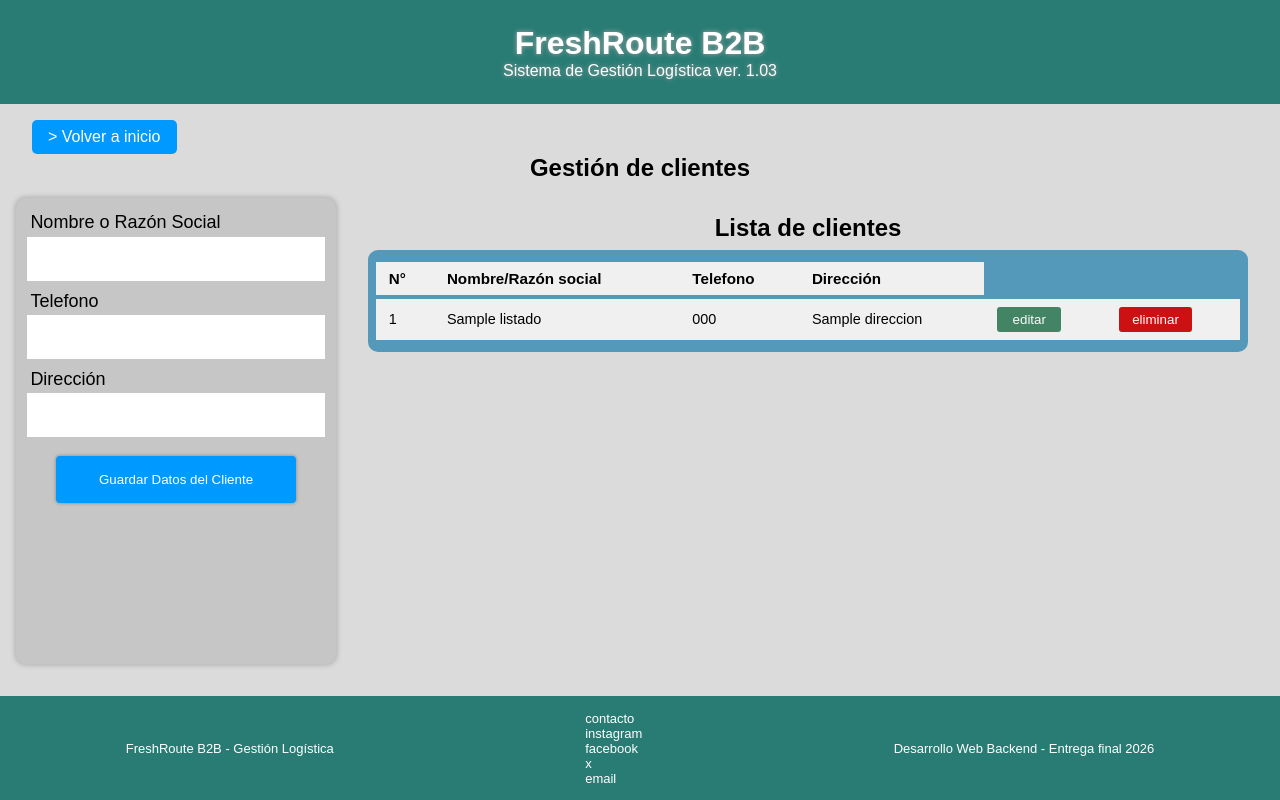
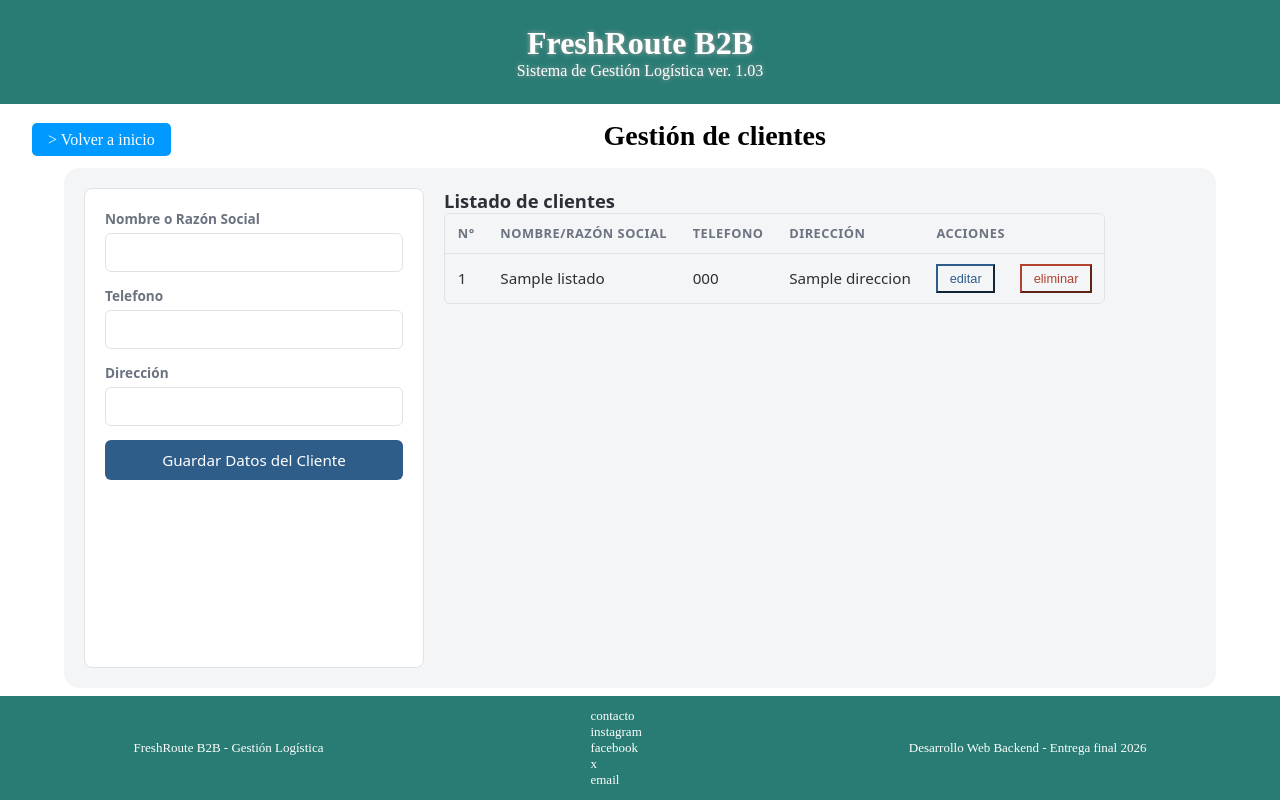
Before and after one commit to Sebastian1601/ProyectoBackEnd2026ComA, a Node server app: template views/clientes.pug in a window 1280 px wide. Run offline with Node 20, Linux system fonts and the light colour scheme; the template is opened without the code that fills it: most values are stand-ins (such as "Sample title", 1, 10 or a date in 2020); some libraries are stand-ins or nearby versions.

Commit message:
editada la ventana de clientes para que coincida con productos

```diff
--- a/config/db.js
+++ b/config/db.js
@@ -5,7 +5,7 @@ const MONGO_URI = process.env.MONGO_URI;
 
 if (!MONGO_URI) throw new DBConnectionError("Falta configurar mongo_uri en el entorno");
 
-const esLocal = MONGO_URI.includes("127.0.0.1");
+const esLocal = ["127.0.0.1", "localhost"].some(valor => MONGO_URI.includes(valor));
 
 // Cambié la conexión a Mongo para que haga el async/await pedido para que no arranque el server si no se conecta a la base de datos
 // en vez de tirar un timeout genérico.
--- a/static/css/clientes.css
+++ b/static/css/clientes.css
@@ -1,149 +1,230 @@
+/* ===== Variables: paleta corta ===== */
+:root {
+    --fondo: #f4f5f7;
+    --superficie: #ffffff;
+    --borde: #dfe2e6;
+    --texto: #2b2f36;
+    --texto-suave: #6b7280;
+    --acento: #2f5d8a;
+    --acento-hover: #244a6e;
+    --peligro: #b3412f;
+    --radio: 8px;
+}
+
 body {
-    font-family: Arial, sans-serif;
-    display: flex;
-    flex-flow: column nowrap;
-    background-color: #dbdbdb;
-    align-items: center;
-    width: 100vw;
-    margin-top: 13vh;
-    height: 74vh;
-    padding: 1rem 0;
+    position: relative;
+    width: inherit;
+    margin: 0 auto;
+    display: block;
+    place-content: center;
+    padding-top: 13vh;
+    padding-bottom: 13vh;
+    overflow-x: hidden;
+
+    >h2 {
+        width: 80vw;
+        display: inline-block;
+        padding: 1rem;
+        text-align: center;
+        font-size: 1.75rem;
+    }
 }
 
 .main-clientes {
     position: relative;
-    padding: 1rem;
-    width: inherit;
-    max-width: 1350px;
-    height: inherit;
     display: flex;
-    flex-direction: row;
-    gap: 1rem;
+    width: 90%;
+    height: 65vh;
+    gap: 1.25rem;
+    margin: 0 auto;
+    padding: 1.25rem;
+    box-sizing: border-box;
+    background: var(--fondo);
+    border-radius: 1rem;
+    color: var(--texto);
+    font-family: system-ui, -apple-system, "Segoe UI", sans-serif;
+    font-size: 0.95rem;
+}
+
+.main-clientes * {
+    box-sizing: border-box;
 }
 
 .ingreso-clientes {
-    flex: 1;
-    padding: 0px;
-    margin: 0px;
-    max-width: 320px;
-    min-width: 250px;
-    border-radius: 10px;
-    box-shadow: 0 0 5px 1px #3334;
-    background-color: #c6c6c6;
+    flex: 0 0 340px;
+    background: var(--superficie);
+    border: 1px solid var(--borde);
+    border-radius: var(--radio);
+    padding: 1.25rem;
+    overflow-y: auto;
+    /* por si la pantalla es baja */
 }
 
-.ingreso-clientes #formIngresoClientes {
-    width: 100%;
-    display: inline-block;
+#formIngresoClientes {
+    display: flex;
     flex-direction: column;
-    padding: 0.5rem;
-    border-radius: 10px;
+    gap: 0.85rem;
 
     .campo {
-        width: 100%;
-        padding: 0.2rem;
+        display: flex;
+        flex-direction: column;
+        gap: 0.3rem;
     }
 
     label {
-        position: relative;
-        display: block;
-        padding: 0.2rem;
-        font-size: large
+        font-weight: 600;
+        font-size: 0.85rem;
+        color: var(--texto-suave);
     }
 
-    input {
-        width: 100%;
-        display: block;
-        padding: 0.7rem 0.2rem;
-        border: none;
-        font-size: 1.2rem;
+    input[type="text"] {
+        padding: 0.55rem 0.7rem;
+        border: 1px solid var(--borde);
+        border-radius: 6px;
+        font: inherit;
+        color: var(--texto);
+        background: var(--superficie);
+        transition: border-color 0.15s, box-shadow 0.15s;
+
 
         &:focus {
-            outline-style: none;
+            outline: none;
+            border-color: var(--acento);
+            box-shadow: 0 0 0 3px rgba(47, 93, 138, 0.15);
         }
     }
 
     button {
-        width: 15rem;
-        display: block;
-        margin: 1rem auto;
-        background-color: #09f;
-        border-radius: 4px;
+        font: inherit;
         cursor: pointer;
-        border: none;
-        padding: 1rem 0.3rem;
+        border-radius: 6px;
+        padding: 0.55rem 0.9rem;
+        border: 1px solid transparent;
+        transition: background 0.15s, color 0.15s, border-color 0.15s;
+        width: 100%;
+        background: var(--acento);
         color: #fff;
-        justify-self: center;
-        box-shadow: 0 0 3px 1px #888a;
-        transition: background-color 1s;
 
         &:hover {
-            background-color: rgb(140, 62, 241);
+            background: var(--acento-hover);
         }
     }
 }
 
-.tabla-container {
-    flex: 2;
-    padding: 1rem;
-    width: 100%;
-    max-width: 1350px;
-    margin: 0 auto;
-    max-height: 65vh;
-    overflow-y: auto;
-    overflow-x: auto;
+button[type="reset"] {
+    background: transparent;
+    color: var(--texto-suave);
+    border-color: var(--borde);
 
-    table {
-        width: 100%;
-        border-radius: 10px;
-        background-color: #17aa;
-        padding: 8px;
-        border-spacing: 0 4px;
-    }
 
-    caption {
-        font-size: 1.5rem;
-        font-weight: bold;
-        margin-bottom: 0.5rem;
-    }
-
-    th {
-        padding: 0.5rem 0.8rem;
-        text-align: left;
-        font-size: 0.95rem;
-    }
-
-    tr {
-        width: inherit;
-        background-color: rgb(240, 240, 240);
-        border-radius: 5px;
-
-        td {
-            padding: 0.5rem 0.8rem;
-            font-size: 0.9rem;
-            vertical-align: middle;
-            word-break: break-word;
-            text-overflow: ellipsis;
-            text-wrap: nowrap;
+    &:hover {
+        background: var(--fondo);
+        color: var(--texto);
     }
 }
 
-    button {
-        padding: 0.3rem 0.8rem;
-        color: #fcfcfc;
-        border: none;
-        border-radius: 3px;
-        cursor: pointer;
-        font-weight: 500;
-        text-wrap: nowrap;
-        min-width:4rem;
-
-        &.editar {
-            background-color: rgb(67, 132, 100);
+.tabla-container {
+    flex: 1;
+    min-width: 0;
+    /* evita que la tabla ensanche el flex */
+    min-height: 0;
+    /* necesario para que el scroll interno funcione */
+    display: flex;
+    flex-direction: column;
+    background: var(--superficie);
+    border: 1px solid var(--borde);
+    border-radius: var(--radio);
+    padding: 1.25rem;
+    gap: 1rem;
 }
 
-        &.eliminar {
-            background-color: rgb(203, 17, 17);
+.header-listado-clientes h2 {
+    margin: 0;
+    font-size: 1.15rem;
+    font-weight: 600;
 }
+
+.main-listado-clientes {
+    flex: 1;
+    /* ocupa todo el alto restante */
+    min-height: 0;
+    /* clave: permite que se encoja y active el scroll */
+    overflow-y: auto;
+    border: 1px solid var(--borde);
+    border-radius: 6px;
 }
+
+#tabla-clientes {
+    width: 100%;
+    border-collapse: collapse;
 }
+
+#tabla-clientes th,
+#tabla-clientes td {
+    padding: 0.65rem 0.8rem;
+    text-align: left;
+    border-bottom: 1px solid var(--borde);
+}
+
+/* Encabezado fijo al hacer scroll */
+#tabla-clientes thead th {
+    position: sticky;
+    top: 0;
+    background: var(--fondo);
+    color: var(--texto-suave);
+    font-size: 0.8rem;
+    text-transform: uppercase;
+    letter-spacing: 0.04em;
+    z-index: 1;
+}
+
+#tabla-clientes tbody tr:hover {
+    background: #f9fafb;
+}
+
+#tabla-clientes tbody tr:last-child td {
+    border-bottom: none;
+}
+
+/* Botones de la tabla */
+#tabla-clientes button {
+    padding: 0.3rem 0.7rem;
+    font-size: 0.8rem;
+    background: transparent;
+}
+
+#tabla-clientes .editar {
+    color: var(--acento);
+    border-color: var(--acento);
+}
+
+#tabla-clientes .editar:hover {
+    background: var(--acento);
+    color: #fff;
+}
+
+#tabla-clientes .eliminar {
+    color: var(--peligro);
+    border-color: var(--peligro);
+}
+
+#tabla-clientes .eliminar:hover {
+    background: var(--peligro);
+    color: #fff;
+}
+
+/* Scrollbar discreta */
+.main-listado-clientes::-webkit-scrollbar,
+.ingreso-clientes::-webkit-scrollbar {
+    width: 8px;
+}
+
+.main-listado-clientes::-webkit-scrollbar-thumb,
+.ingreso-clientes::-webkit-scrollbar-thumb {
+    background: #c5cad1;
+    border-radius: 4px;
+}
+
+.main-listado-clientes::-webkit-scrollbar-thumb:hover {
+    background: #a9afb8;
+}
--- a/views/clientes.pug
+++ b/views/clientes.pug
@@ -21,25 +21,28 @@ html
                         label(for="direccion") Dirección
                         input(type="text", name="direccion" required, id="direccion")
                     button(type="submit") Guardar Datos del Cliente
-            .tabla-container
-                table#tablaClientes
-                    caption Lista de clientes
-                    thead
-                        tr
-                            th N°
-                            th Nombre/Razón social
-                            th Telefono
-                            th Dirección
-                    tbody
-                        each cliente, index in listado
+            .listado-clientes
+                .header-listado-clientes
+                    h2 Listado de clientes
+
+                .main-listado-clientes
+                    table#tabla-clientes
+                        thead
                             tr
-                                td=index + 1
-                                td=cliente.nombre
-                                td=cliente.telefono
-                                td=cliente.direccion
-                                td
-                                    button(class="editar", data-action="editar", data-id=cliente._id) editar
-                                td
-                                    button(class="eliminar", data-action="eliminar", data-id=cliente._id) eliminar
-
+                                th N°
+                                th Nombre/Razón social
+                                th Telefono
+                                th Dirección
+                                th(colspan="2") Acciones
+                        tbody
+                            each cliente, index in listado
+                                tr
+                                    td=index + 1
+                                    td=cliente.nombre
+                                    td=cliente.telefono
+                                    td=cliente.direccion
+                                    td
+                                        button(class="editar", data-action="editar", data-id=cliente._id) editar
+                                    td
+                                        button(class="eliminar", data-action="eliminar", data-id=cliente._id) eliminar
         include ./footer
```
Lines whose indentation alone changed are shown as unchanged.
